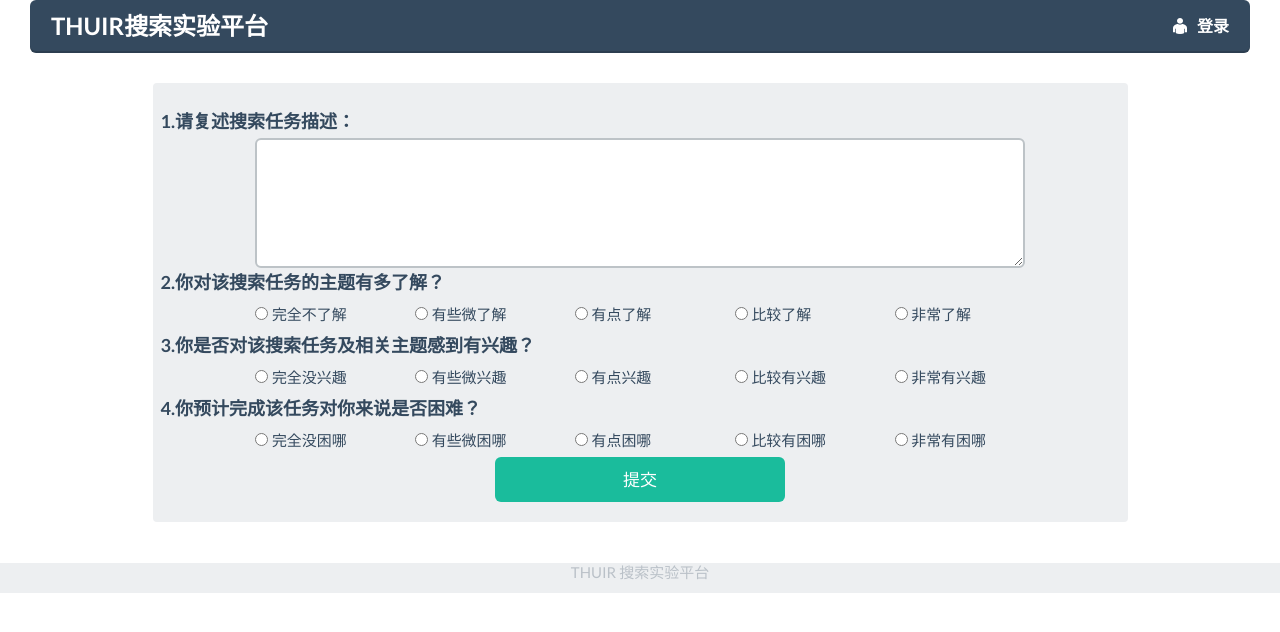
After one commit to defaultstr/search_platform, a Django app: template exp_domain_expertise/templates/pre_task_question.html in a window 1280 px wide. The commit adds this page. Shown: the top 632 px of the page. Run offline with Django 3.2, Linux system fonts and the light colour scheme; the template is opened without the code that fills it, so the values that code supplies are empty; parts of the project's set-up code (start-up, migrations or seed data) failed here and were passed over; some libraries are stand-ins or nearby versions.

Commit message:
Implemented pre_task_question.

```diff
--- a/exp_domain_expertise/tasks.py
+++ b/exp_domain_expertise/tasks.py
@@ -9,6 +9,7 @@ task_steps = [
     'description',
     'pre_task_question',
     'search',
+    'question_answer',
     'query_satisfaction',
     'post_task_question',
 ]
@@ -35,6 +36,6 @@ tasks = [
     Task(
         task_id='1',
         name=u'任务1',
-        description=u'任务1',
+        description=u'问：请问我国颗粒物污染特征有哪些？请从全国、地区层面，时间变化层面、颗粒物组成层面等角度进行分析。',
     ),
 ]
--- /dev/null
+++ b/exp_domain_expertise/templates/pre_task_question.html
@@ -0,0 +1,142 @@
+{% extends "base.html" %}
+{% block title %} 任务前问卷 {% endblock %}
+{% block content %}
+    <div class="row">
+    <div class="col-xs-offset-1 col-xs-10 user_info">
+        <form id="pre_task_question_form" name="pre_task_question_form" action="" method="POST">
+            {% csrf_token %}
+            <!-- re-input task description -->
+            <div class="row">
+                <b>1.请复述搜索任务描述：</b>
+            </div>
+            <div class="row">
+                <div class="col-xs-offset-1 col-xs-10">
+                    <textarea name="input_description" rows="5" class="form-control"> </textarea>
+                </div>
+            </div>
+
+            <!-- knowledge -->
+            <div class="row">
+                <b>2.你对该搜索任务的主题有多了解？</b>
+            </div>
+            <div class="row">
+                <div class="col-xs-offset-1 col-xs-2">
+                    <input type="radio" name="knowledge_scale" id="knowledge_1" value="1"
+                           data-toggle="radio" class="custom-radio">
+                    <small>完全不了解</small>
+                </div>
+                <div class="col-xs-2">
+                    <input type="radio" name="knowledge_scale" id="knowledge_2" value="2"
+                           data-toggle="radio" class="custom-radio">
+                    <small>有些微了解</small>
+                </div>
+                <div class="col-xs-2">
+                    <input type="radio" name="knowledge_scale" id="knowledge_3" value="3"
+                           data-toggle="radio" class="custom-radio">
+                    <small>有点了解</small>
+                </div>
+                <div class="col-xs-2">
+                    <input type="radio" name="knowledge_scale" id="knowledge_4" value="4"
+                           data-toggle="radio" class="custom-radio">
+                    <small>比较了解</small>
+                </div>
+                <div class="col-xs-2">
+                    <input type="radio" name="knowledge_scale" id="knowledge_5" value="5"
+                           data-toggle="radio" class="custom-radio">
+                    <small>非常了解</small>
+                </div>
+            </div>
+
+            <!-- interest -->
+            <div class="row">
+                <b>3.你是否对该搜索任务及相关主题感到有兴趣？</b>
+            </div>
+            <div class="row">
+                <div class="col-xs-offset-1 col-xs-2">
+                    <input type="radio" name="interest_scale" id="interest_1" value="1"
+                           data-toggle="radio" class="custom-radio">
+                    <small>完全没兴趣</small>
+                </div>
+                <div class="col-xs-2">
+                    <input type="radio" name="interest_scale" id="interest_2" value="2"
+                           data-toggle="radio" class="custom-radio">
+                    <small>有些微兴趣</small>
+                </div>
+                <div class="col-xs-2">
+                    <input type="radio" name="interest_scale" id="interest_3" value="3"
+                           data-toggle="radio" class="custom-radio">
+                    <small>有点兴趣</small>
+                </div>
+                <div class="col-xs-2">
+                    <input type="radio" name="interest_scale" id="interest_4" value="4"
+                           data-toggle="radio" class="custom-radio">
+                    <small>比较有兴趣</small>
+                </div>
+                <div class="col-xs-2">
+                    <input type="radio" name="interest_scale" id="interest_5" value="5"
+                           data-toggle="radio" class="custom-radio">
+                    <small>非常有兴趣</small>
+                </div>
+            </div>
+
+            <!-- difficulty -->
+            <div class="row">
+                <b>4.你预计完成该任务对你来说是否困难？</b>
+            </div>
+            <div class="row">
+                <div class="col-xs-offset-1 col-xs-2">
+                    <input type="radio" name="difficulty_scale" id="difficulty_1" value="1"
+                           data-toggle="radio" class="custom-radio">
+                    <small>完全没困哪</small>
+                </div>
+                <div class="col-xs-2">
+                    <input type="radio" name="difficulty_scale" id="difficulty_2" value="2"
+                           data-toggle="radio" class="custom-radio">
+                    <small>有些微困哪</small>
+                </div>
+                <div class="col-xs-2">
+                    <input type="radio" name="difficulty_scale" id="difficulty_3" value="3"
+                           data-toggle="radio" class="custom-radio">
+                    <small>有点困哪</small>
+                </div>
+                <div class="col-xs-2">
+                    <input type="radio" name="difficulty_scale" id="difficulty_4" value="4"
+                           data-toggle="radio" class="custom-radio">
+                    <small>比较有困哪</small>
+                </div>
+                <div class="col-xs-2">
+                    <input type="radio" name="difficulty_scale" id="difficulty_5" value="5"
+                           data-toggle="radio" class="custom-radio">
+                    <small>非常有困哪</small>
+                </div>
+            </div>
+
+            {% if error_message %}
+            <div class="login_error_message">
+                {{ error_message }}
+            </div>
+            {% endif %}
+
+
+
+            <div class="row">
+                <div class="col-xs-offset-4 col-xs-4">
+                        <button class="btn btn-block btn-lg btn-primary" type="submit">
+                           提交
+                        </button>
+                </div>
+            </div>
+
+        </form>
+    </div>
+    </div>
+    </div>
+{% endblock %}
+
+{% block scripts %}
+    <script>
+        $(window).bind('beforeunload', function() {
+            return '';
+        });
+    </script>
+{% endblock %}
--- a/exp_domain_expertise/urls.py
+++ b/exp_domain_expertise/urls.py
@@ -12,6 +12,7 @@ urlpatterns = [
     url(r'^(\d+)/pre_task_question/$', views.pre_task_question),
     url(r'^(\d+)/search/$', views.search),
     url(r'^(\d+)/search/(.*?)/(\d{1,2})/$', views.search),
+    url(r'^(\d+)/question_answer/$', views.question_answer),
     url(r'^(\d+)/query_satisfaction/$', views.query_satisfaction),
     url(r'^(\d+)/post_task_question/$', views.post_task_question),
 ]
--- a/exp_domain_expertise/utils.py
+++ b/exp_domain_expertise/utils.py
@@ -4,6 +4,7 @@ __author__ = 'defaultstr'
 
 from tasks import *
 from random import shuffle
+from .models import *
 
 
 def get_task_list():
@@ -29,7 +30,6 @@ def get_task_by_id(task_id):
 
 def get_url(task_id):
     url = '/%s/%s/' % (task_url, task_id)
-    print url
     return url
 
 
--- a/templates/base.html
+++ b/templates/base.html
@@ -28,7 +28,7 @@
               <button type="button" class="navbar-toggle" data-toggle="collapse" data-target="#navbar-collapse-01">
                 <span class="sr-only">Toggle navigation</span>
               </button>
-              <span class="navbar-brand" href="#">THUIR标注平台</span>
+              <span class="navbar-brand" href="#">THUIR搜索实验平台</span>
             </div>
             <div class="collapse navbar-collapse" id="navbar-collapse-01">
               <ul class="nav navbar-nav navbar-right">
@@ -78,7 +78,7 @@
         <div class="container">
             <div class="row">
                 <p class="text-center">
-                   THUIR 标注平台
+                   THUIR 搜索实验平台
                 </p>
             </div>
         </div>
```
Also changed, not shown: exp_domain_expertise/forms.py (added, +12 -0 lines), exp_domain_expertise/models.py (+11 -0 lines), exp_domain_expertise/templates/description.html (added, +38 -0 lines), exp_domain_expertise/views.py (+55 -2 lines).
